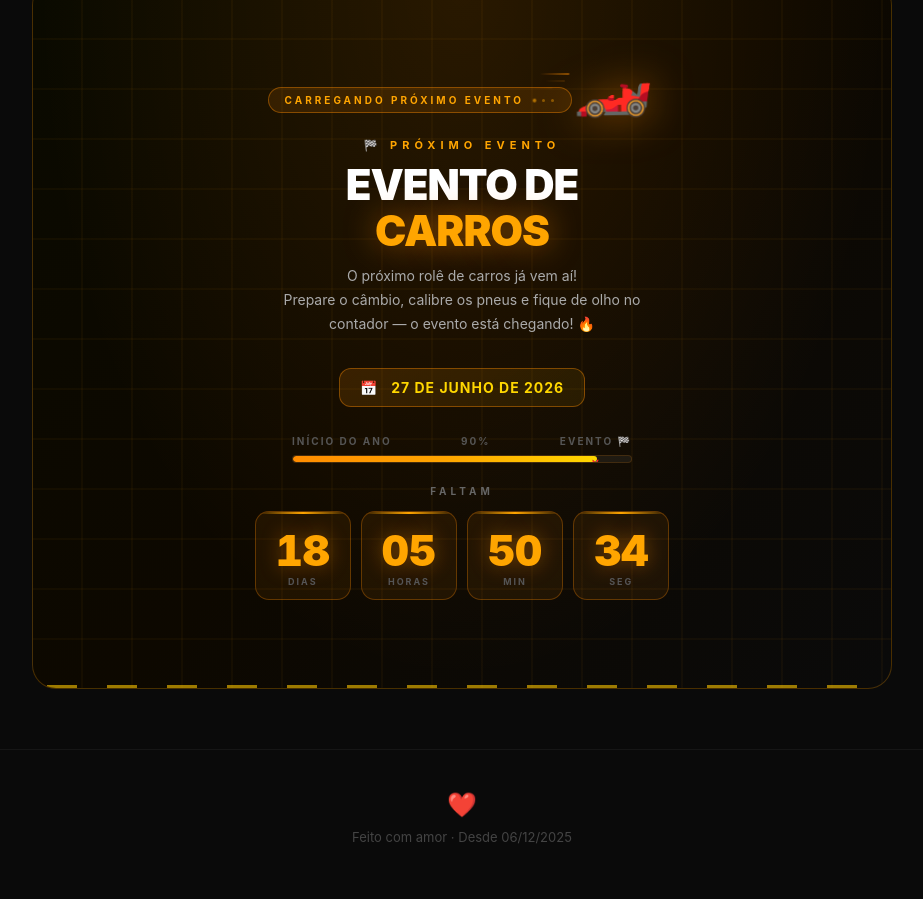
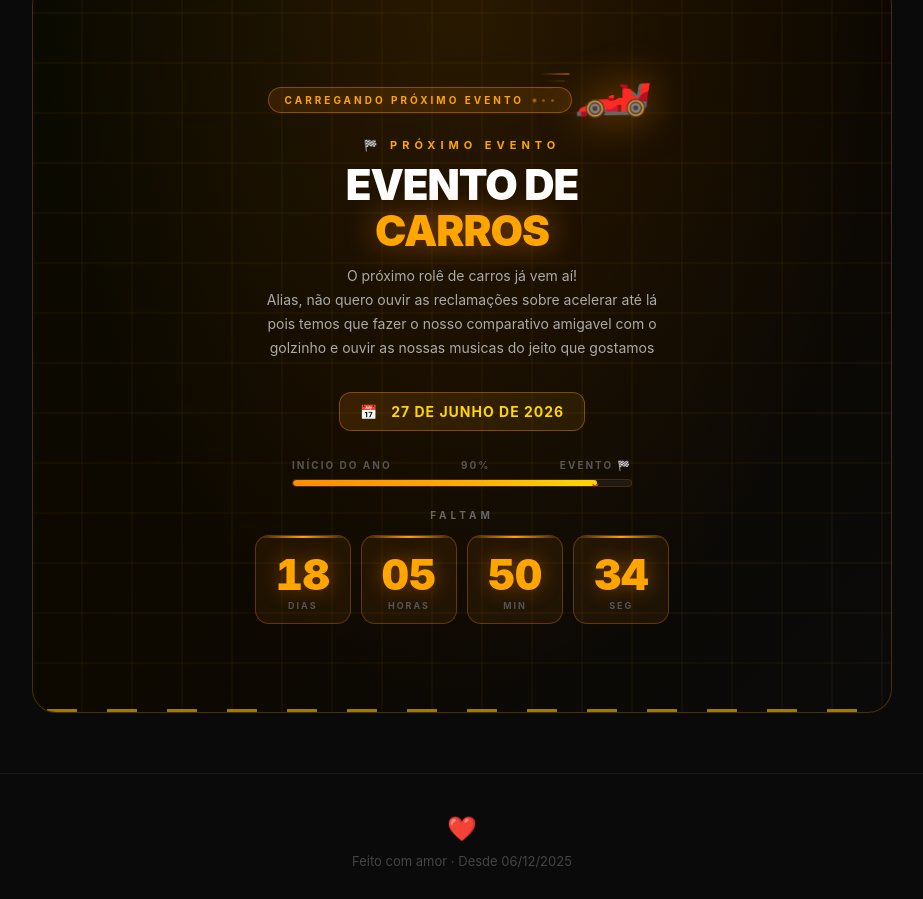
Before and after one commit to Mouraags/mouraags.github.io, a plain HTML site: page index.html in a window 1280 px wide. Shown: the part 8947-9846 px from the top of the page, without its empty margins (178-1101 px from the left). Before the commit the page ends 9822 px from the top, so only its background shows below. Drawn offline with Linux system fonts and the light colour scheme.

Commit message:
Update index.html

```diff
--- a/index.html
+++ b/index.html
@@ -759,7 +759,10 @@
       <h2 class="car-event-title">EVENTO DE<br><span>CARROS</span></h2>
       <p class="car-event-desc">
         O próximo rolê de carros já vem aí! <br>
-        Prepare o câmbio, calibre os pneus e fique de olho no contador — o evento está chegando! 🔥
+        Alias, não quero ouvir as reclamações sobre acelerar até lá
+        pois temos que fazer o nosso comparativo amigavel com o golzinho
+        e ouvir as nossas musicas do jeito que gostamos
+
       </p>
 
       <!-- Data destaque -->
```
